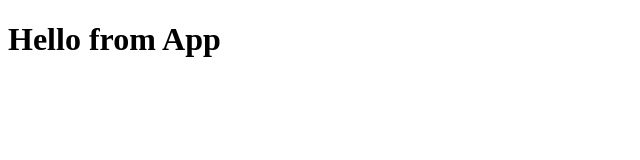
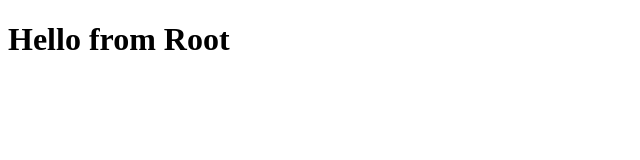
Before and after one commit to wilsonwu738/W10D5, a React (Create React App) app: page / in a window 1280 px wide. Shown: the top 160 px of the page, without its empty margins (0-640 px from the left). Built offline with nearby package versions, Linux system fonts and the light colour scheme.

Commit message:
second commit

```diff
--- a/src/App.js
+++ /dev/null
@@ -1,7 +0,0 @@
-function App() {
-  return (
-    <h1>Hello from App</h1>
-  );
-}
-
-export default App;
--- /dev/null
+++ b/src/Root.js
@@ -0,0 +1,7 @@
+function Root() {
+  return (
+    <h1>Hello from Root</h1>
+  );
+}
+
+export default Root;
--- a/src/index.js
+++ b/src/index.js
@@ -1,11 +1,11 @@
 import React from 'react';
 import ReactDOM from 'react-dom';
 import './index.css';
-import App from './App';
+import Root from './Root';
 
 ReactDOM.render(
   <React.StrictMode>
-    <App />
+    <Root />
   </React.StrictMode>,
   document.getElementById('root')
 );
```
